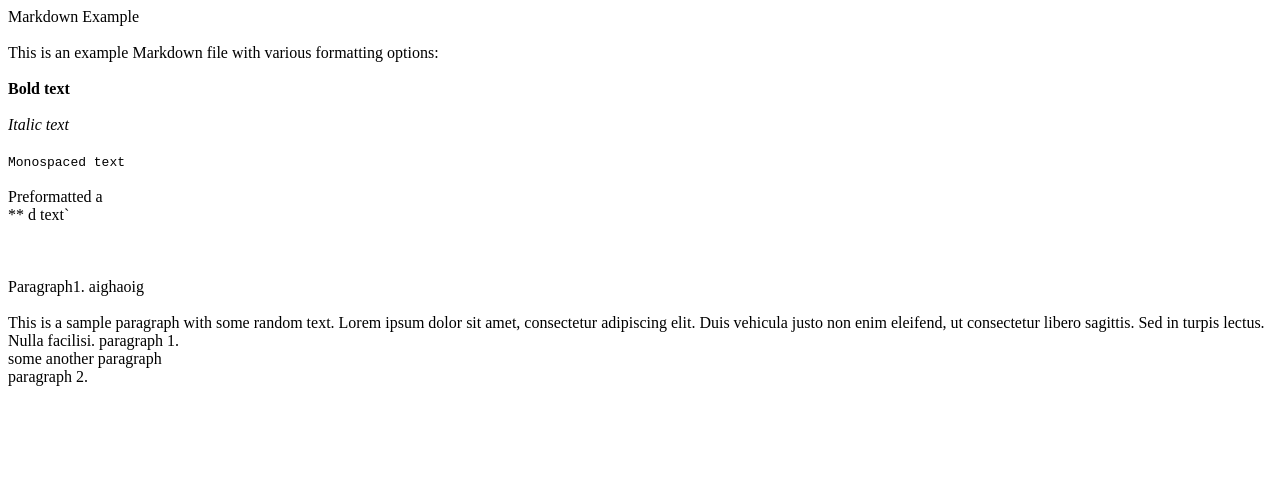
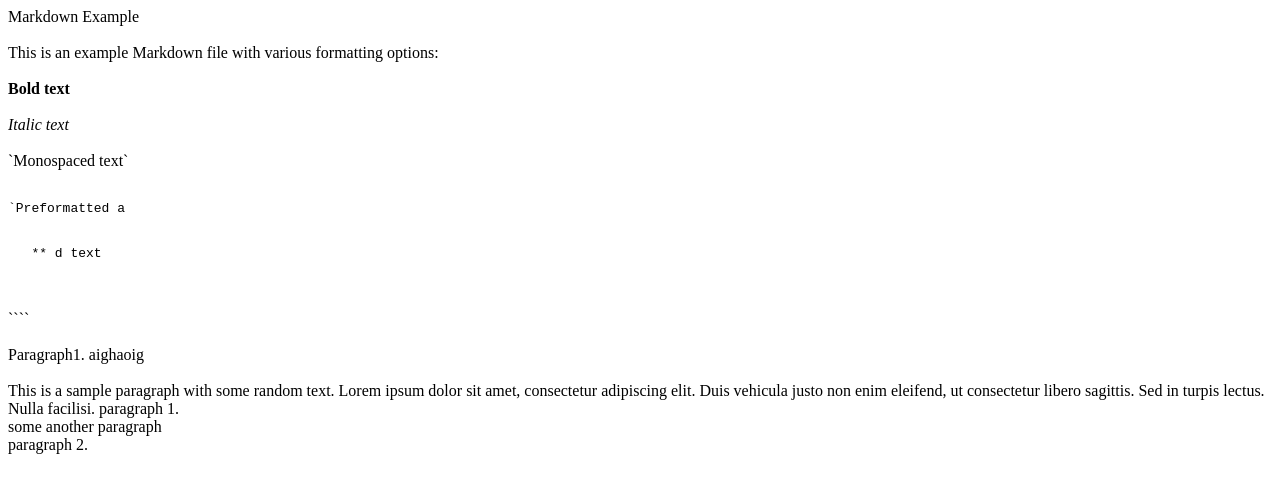
Before and after one commit to TarasBlatnoi/MTPE, a plain HTML site: page index.html in a window 1280 px wide. Drawn offline with Linux system fonts and the light colour scheme.

`````diff
--- a/index.html
+++ b/index.html
@@ -14,13 +14,13 @@
 <br><br>
 <em>Italic text</em>
 <br><br>
-<tt>Monospaced text</tt>
+`Monospaced text`
 <br><br>
-<tt></tt><tt></tt>Preformatted a
+<pre><code>`Preformatted a
 <br>
-   ** d text<tt></tt>`
+   ** d text</code></pre>
 <br><br>
-<tt></tt><tt></tt>
+````
 <br><br>
 Paragraph1. aighaoig
 <br><br>
`````
Also changed, not shown: main.js (+1 -0 lines).
